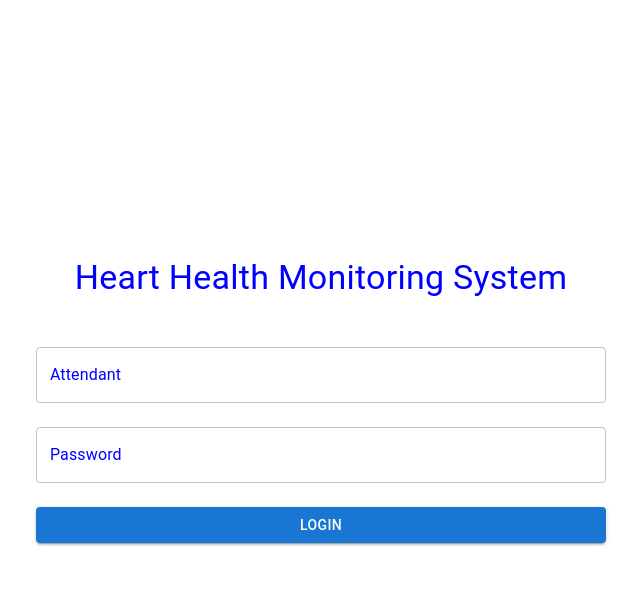
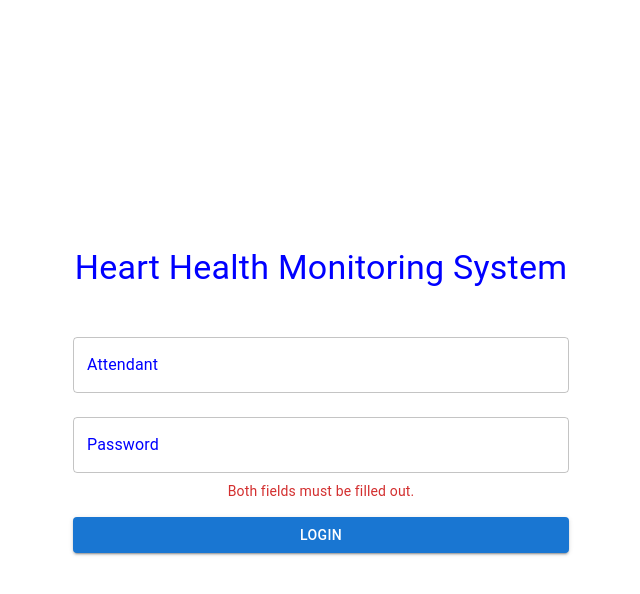
Before and after one commit to SudharsanK58/hositalpanel, a React (Create React App) app: page / in a window 1280 px wide. Both pictures are taken after a click on the button "LOGIN". Shown: the top 594 px of the page, without its empty margins (319-959 px from the left). Built offline with nearby package versions, Linux system fonts and the light colour scheme.

Commit message:
Added login page with next page passthrough

```diff
--- a/package.json
+++ b/package.json
@@ -11,6 +11,7 @@
     "@testing-library/user-event": "^13.5.0",
     "react": "^18.2.0",
     "react-dom": "^18.2.0",
+    "react-router-dom": "^6.21.1",
     "react-scripts": "5.0.1",
     "web-vitals": "^2.1.4"
   },
--- a/src/App.js
+++ b/src/App.js
@@ -1,7 +1,11 @@
-import React from 'react';
+import React, { useState } from 'react';
 import Typography from '@mui/material/Typography';
 import TextField from '@mui/material/TextField';
 import Button from '@mui/material/Button';
+import CircularProgress from '@mui/material/CircularProgress';
+import ReactDOM from "react-dom/client";
+import { BrowserRouter as Router } from "react-router-dom";
+import Dashboard from './Dashboard';
 import './App.css';
 
 function App() {
@@ -12,6 +16,65 @@ function App() {
   const headingStyle = {
     color: 'blue', // Change this color to your desired blue color
   };
+
+  const [attendantName, setAttendantName] = useState('');
+  const [password, setPassword] = useState('');
+  const [error, setError] = useState('');
+  const [loading, setLoading] = useState(false);
+  const [loggedIn, setLoggedIn] = useState(false);
+
+  const handleLogin = async () => {
+    // Validation: Check if either field is empty
+    if (!attendantName || !password) {
+      setError('Both fields must be filled out.');
+      return;
+    }
+
+    try {
+      // Set loading state to true
+      setLoading(true);
+
+      // Clear previous error on successful validation
+      setError('');
+
+      // Construct payload
+      const payload = {
+        name: attendantName,
+        password: password,
+      };
+
+      // Make POST request to the login API
+      const response = await fetch('http://52.15.81.194:8001/login', {
+        method: 'POST',
+        headers: {
+          'Content-Type': 'application/json',
+        },
+        body: JSON.stringify(payload),
+      });
+
+      // Parse and handle the response
+      const responseData = await response.json();
+
+      if (response.ok) {
+        // Successful login
+        console.log('Login successful');
+        setLoggedIn(true);
+      } else {
+        // Invalid credentials
+        setError(responseData.detail || 'An error occurred during login.');
+      }
+    } catch (error) {
+      console.error('Error:', error);
+      setError('An unexpected error occurred.');
+    } finally {
+      // Set loading state back to false, regardless of the outcome
+      setLoading(false);
+    }
+  };
+// Render AnotherPage component when logged in
+  if (loggedIn) {
+    return <Dashboard attendantName={attendantName} password={password}/>;
+  }
 
   return (
     <div className="App">
@@ -29,6 +92,8 @@ function App() {
             InputLabelProps={{
               style: labelStyle,
             }}
+            value={attendantName}
+            onChange={(e) => setAttendantName(e.target.value)}
           />
           <TextField
             id="password"
@@ -40,9 +105,12 @@ function App() {
             InputLabelProps={{
               style: labelStyle,
             }}
+            value={password}
+            onChange={(e) => setPassword(e.target.value)}
           />
-          <Button variant="contained" fullWidth style={{ marginTop: '16px' }}>
-            Login
+          {error && <Typography variant="body2" color="error">{error}</Typography>}
+          <Button variant="contained" fullWidth style={{ marginTop: '16px' }} onClick={handleLogin} disabled={loading}>
+            {loading ? <CircularProgress size={24} color="inherit" /> : 'Login'}
           </Button>
         </div>
       </header>
--- /dev/null
+++ b/src/Dashboard.js
@@ -0,0 +1,16 @@
+// Dashboard.js
+import React from 'react';
+
+function Dashboard(props) {
+    const { attendantName, password } = props;
+
+    return (
+      <div>
+        <h2>Another Page</h2>
+        <p>Attendant Name: {attendantName}</p>
+        <p>Password: {password}</p>
+      </div>
+    );
+};
+
+export default Dashboard;
```
Also changed, not shown: src/patient_details.js (added, +13 -0 lines), 1 other file (tests, documents, lock files or other folders).
